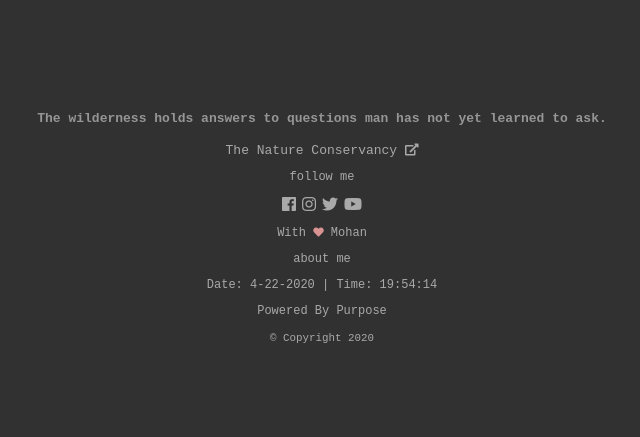
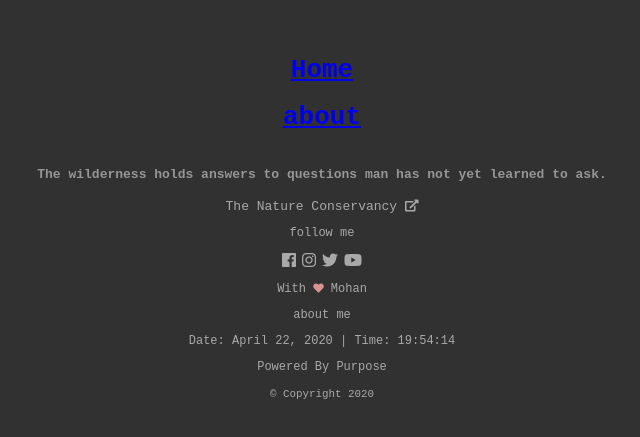
Before and after one commit to mohanbonam/environmentalproject, a Vue app: page / in a window 1280 px wide. Shown: the part 181-618 px from the top of the page, without its empty margins (318-958 px from the left). Built offline with nearby package versions, Linux system fonts and the light colour scheme; the HTML template or start-up script is replaced by a standard one.

Commit message:
clean up

```diff
--- a/src/App.vue
+++ b/src/App.vue
@@ -1,14 +1,17 @@
 <template>
   <div id="app">
+    <Menu />
     <router-view />
   </div>
 </template>
 
 <script>
+import Menu from '@/components/Menu.vue'
 
 export default {
   name: 'App',
   components: {
+    Menu
   }
 }
 </script>
--- a/src/components/LandingPage.vue
+++ b/src/components/LandingPage.vue
@@ -12,7 +12,7 @@
       <a href="https://www.instagram.com/always_mohan/" target="_blank" rel="noopener" class="instagram"><i class="fab fa-instagram "></i></a>
       <a href="https://twitter.com/mohanbonam" target="_blank" rel="noopener" class="instagram"><i class="fab fa-twitter"></i></a>
       <a href="https://www.youtube.com/channel/UCc1lktP5ZTEjGO4UGHVXyKQ/featured?view_as=subscriber" target="_blank" rel="noopener" class="instagram"><i class="fab fa-youtube"></i></a>
-      <P> With <span class="heart"><i class="fas fa-heart fa-sm"></i></span> Mohan</p>
+      <p> With <span class="heart"><i class="fas fa-heart fa-sm"></i></span> Mohan</p>
       <p><router-link to="/about" > about me</router-link></p>
       <p>Date: {{ todayDate }} | Time: {{ todayTime }}</p>
     </div>
@@ -39,30 +39,9 @@ export default {
   },
   data () {
     return {
-      // planet: require('@/assets/protect.png')
       moment: require('moment'),
-      // todayTime: String
-      // todayDate: String
     }
   },
-  // var vue_det = new Vue({
-  //           el: '#intro',
-  //           data: {
-  //              timestamp: ""
-  //           },
-  //           created() {
-  //               setInterval(this.getNow, 1000);
-  //           },
-  //           methods: {
-  //               getNow: function() {
-  //                   const today = new Date();
-  //                   const date = today.getFullYear()+'-'+(today.getMonth()+1)+'-'+today.getDate();
-  //                   const time = today.getHours() + ":" + today.getMinutes() + ":" + today.getSeconds();
-  //                   const dateTime = date +' '+ time;
-  //                   this.timestamp = dateTime;
-  //               }
-  //           }
-  //        });
   computed: {
     currentYear: () => {
       const y = new Date()
@@ -73,22 +52,11 @@ export default {
       return time.getHours()+ ":" + time.getMinutes() + ":" + time.getSeconds()
     },
     todayDate: () => {
+      const monthNames = ['January', 'February', 'March', 'April', 'May', 'June', 'July', 'August', 'September', 'October', 'November', 'December']
       const today = new Date()
-      return (today.getMonth() + 1) + '-' + today.getDate() + '-' + today.getFullYear()
+      return `${monthNames[today.getMonth()]} ${today.getDate()}, ${today.getFullYear()}`
     }
   },
-  // watch: {
-  //   bundle () {
-  //     const time = new Date()
-  //     this.todayTime = time.getHours()+ ":" + time.getMinutes() + ":" + time.getSeconds()
-  //   }
-  // },
-  // watch: {
-  //   bundle () {
-  //     const today = new Date()
-  //     this.todayDate = (today.getMonth() + 1) + ' / ' + today.getDate() + ' / ' + today.getFullYear()
-  //   }
-  // },
   mounted () {
   },
   methods: {
--- /dev/null
+++ b/src/components/Menu.vue
@@ -0,0 +1,12 @@
+<template>
+    <div>
+        <router-link to='/'><h1>Home</h1></router-link>
+        <router-link to='/about'><h1>about</h1></router-link>
+    </div>
+</template>
+
+<script>
+export default {
+    name: 'menu'
+}
+</script>
```
